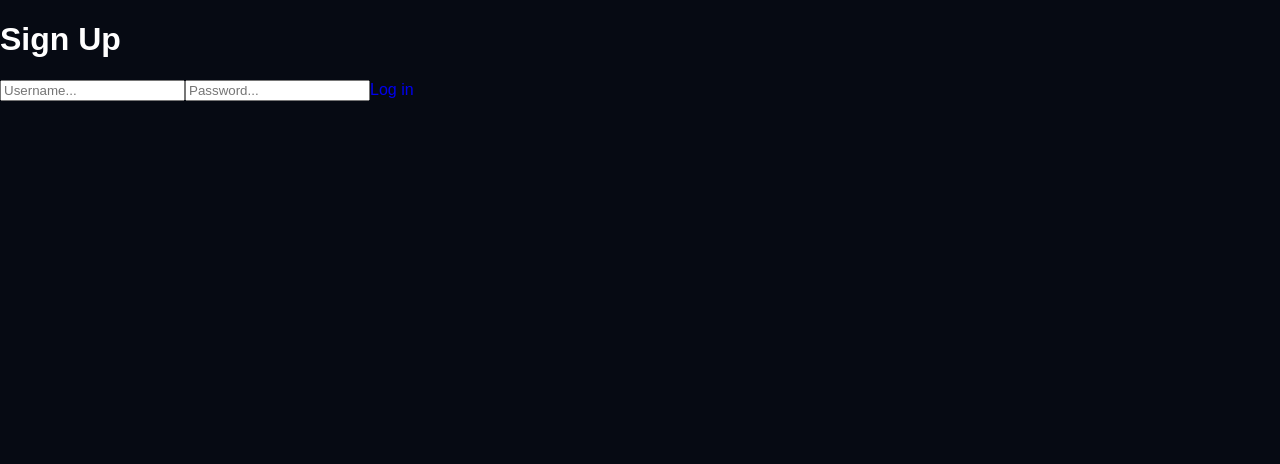
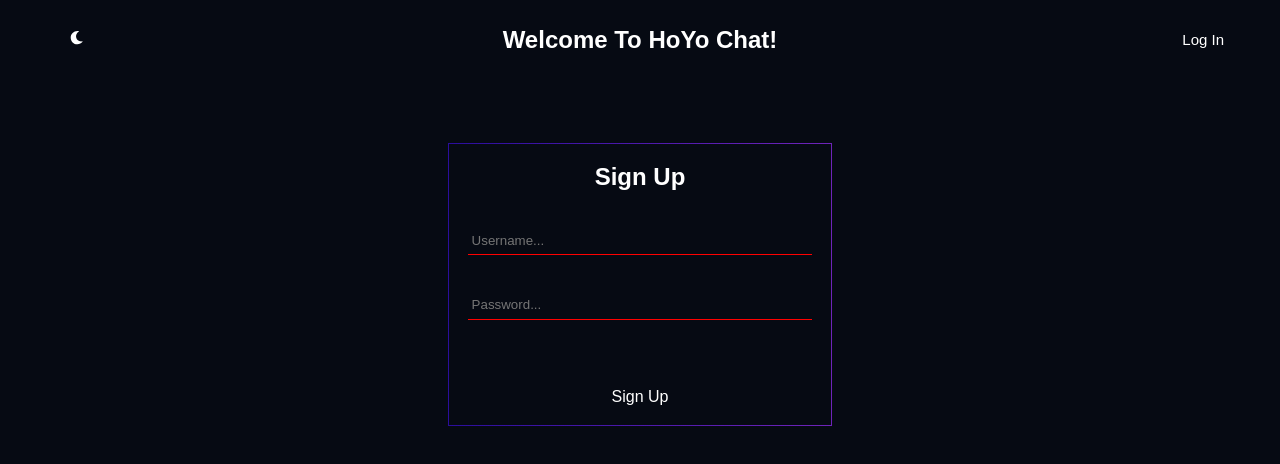
Before and after one commit to Mix4Pro/ChatBeta, a React (Create React App) app: page /registration in a window 1280 px wide. Shown: the top 464 px of the page. Built offline with nearby package versions, Linux system fonts and the light colour scheme; no server answers.

Commit message:
Second Commit

```diff
--- a/src/App.js
+++ b/src/App.js
@@ -3,7 +3,7 @@ import io from "socket.io-client"
 import MainLogin from './components/Login';
 import Chat from "./components/Chat"
 import {BrowserRouter as Router , Routes , Route} from 'react-router-dom'
-import Registration from './components/Registration';
+import MainRegistration from './components/Registration';
 const socket = io.connect("https://chatbeta.onrender.com");
 // let navigation;
 function App() {
@@ -19,7 +19,7 @@ function App() {
             <Chat socket={socket}/>
           } />
           <Route path='/registration' element={
-            <Registration />
+            <MainRegistration />
           } />
         </Routes>
       </Router>
--- a/src/components/Registration.js
+++ b/src/components/Registration.js
@@ -1,58 +1,213 @@
-import React, { Fragment, useState } from 'react'
+import React, { Component } from 'react'
 import axios from "axios"
 import { useNavigate} from 'react-router-dom'
 import {Link} from 'react-router-dom'
 import {ToastContainer,toast} from "react-toastify"
+import { FaMoon } from 'react-icons/fa';
 import 'react-toastify/dist/ReactToastify.css';
 
-function Registration() {
-    const navigate = useNavigate()
-    const [username , setUsername] = useState('')
-    const [password , setPassword] = useState('')
-    const toastOptions = {
+// function Registration() {
+//     const navigate = useNavigate()
+//     const [username , setUsername] = useState('')
+//     const [password , setPassword] = useState('')
+//     const [theme,setTheme] = useState()
+//     const toastOptions = {
+//       className: "toast",
+//       position: 'bottom-right',
+//       autoClose: 8000,
+//       pauseOnHover: true,
+//       draggable: true,
+//     }
+//     const RegUser = async (e) => {
+
+//     }
+
+//     const changeTheme = ()=>{
+//       await this.setState({
+//         theme: !this.state.theme
+//       })
+//       localStorage.setItem('theme', this.state.theme)
+
+//       if(this.state.theme === true){
+//         document.body.style.background = '#fff'
+//         console.log('white')
+//       }else{
+//         document.body.style.background = '#060A13'
+//         console.log('dark')
+//       }
+//     }
+//   return (
+//     <Fragment>
+//     <div className={
+//         this.state.theme ? 'main-login-div light' : 'main-login-div dark'
+//       }>
+//         <div className='login-header'>
+//           <div className='theme-div'>
+//             <button className='theme' onClick={changeTheme}><FaMoon style={{color: this.state.theme ? '#000' : '#fff'}} /></button>
+//           </div>
+
+//             <h2>Welcome To HoYo Chat!</h2>
+
+//             <Link className='btn-sign-up' to='/registration'>Sign Up</Link>
+//         </div>
+
+//         <div className='login-form-div'>
+//           <div className='login-form-inner-div'>
+//             <h2>Log In</h2>
+//             <form className='form' action='/' method='POST' onSubmit={()=> this.regUser}>
+//               <input
+//                 type='text'
+//                 ref={this.inputs}
+//                 placeholder="Username..."
+//                 className='login-form-inp'
+//                 onChange={(e)=>{setUsername(e.target.value)}}
+//               />
+
+//               <input
+//                 type='password'
+//                 placeholder="Password..."
+//                 className='login-form-inp'
+//                 onChange={(e)=>{setPassword(e.target.value)}}
+//               />
+//             </form>
+//             <Link className='btn-form' type='button' onClick={this.RegUser} username={this.state.username}>Sign Up</Link>
+//           </div>
+//         </div>
+//         <ToastContainer />
+//       </div>
+//       </Fragment>
+//   )
+// }
+
+
+class Registration extends Component {
+  constructor(props){
+    super(props);
+    this.RegUser = this.RegUser.bind(this)
+    this.changeTheme = this.changeTheme.bind(this)
+
+    this.inputs = React.createRef();
+  }
+
+  state = {
+    username: '',
+    password: '',
+    theme: false,
+    toastOptions: {
       className: "toast",
       position: 'bottom-right',
       autoClose: 8000,
       pauseOnHover: true,
       draggable: true,
     }
-    const RegUser = async (e) => {
+  }
+
+  async RegUser(e){
     try{
+      let username = this.state.username
+      let password = this.state.password
+      console.log(username , password)
       await axios.post('https://chatbeta.onrender.com/registration' , {
           username , password
       })
 
       localStorage.setItem("username",username)
-            navigate('/chat')
+      this.props.navigate('/chat')
     }catch(e){
       console.log(e)
-            toast.error("This user already exists", toastOptions)
+      toast.error("This user already exists", this.state.toastOptions)
     }
     }
+
+    async changeTheme(){
+      await this.setState({
+
+        theme: !this.state.theme
+      })
+      localStorage.setItem('theme', this.state.theme)
+
+      if(this.state.theme === true){
+        document.body.style.background = '#fff'
+        console.log('white')
+      }else{
+        document.body.style.background = '#060A13'
+        console.log('dark')
+      }
+    }
+  componentWillMount(){
+    if(localStorage.getItem('theme') === null){
+      localStorage.setItem('theme', this.state.theme)
+    }else{
+      this.setState({
+        theme: (localStorage.getItem('theme') === 'true')
+      })
+      if(this.state.theme === true){
+        document.body.style.background = '#fff'
+        console.log('white')
+      }else{
+        document.body.style.background = '#060A13'
+        console.log('dark')
+      }
+    }
+
+  }
+
+
+  render() {
     return (
-    <Fragment>
-    <div className='div-login-form'>
-        <div className='login-form'>
-          <h1>Sign Up</h1>
-          <form action='/registration' method='POST' onSubmit={()=> RegUser}>
+      <div className={
+        this.state.theme ? 'main-login-div light' : 'main-login-div dark'
+      }>
+        <div className='login-header'>
+          <div className='theme-div'>
+            <button className='theme' onClick={this.changeTheme}><FaMoon style={{color: this.state.theme ? '#000' : '#fff'}} /></button>
+          </div>
+
+            <h2>Welcome To HoYo Chat!</h2>
+
+            <Link className='btn-sign-up' to='/'>Log In</Link>
+        </div>
+
+        <div className='login-form-div'>
+          <div className='login-form-inner-div'>
+            <h2>Sign Up</h2>
+            <form className='form' action='/' method='POST' onSubmit={()=> this.RegUser}>
               <input
                 type='text'
+                ref={this.inputs}
                 placeholder="Username..."
-              onChange={(e)=>{setUsername(e.target.value)}}
+                className='login-form-inp'
+                onChange={(e)=>{
+                  this.setState({
+                    username: e.target.value
+                  })
+                }}
               />
 
               <input
                 type='password'
                 placeholder="Password..."
-              onChange={(e)=>{setPassword(e.target.value)}}
+                className='login-form-inp'
+                onChange={(e)=>{
+                  this.setState({
+                    password: e.target.value
+                  })
+                }}
               />
-            <Link type='button' onClick={RegUser}>Log in</Link>
             </form>
+            <Link className='btn-form' type='button' onClick={this.RegUser} username={this.state.username}>Sign Up</Link>
           </div>
         </div>
         <ToastContainer />
-      </Fragment>
-  )
+      </div>
+    );
+  }
 }
 
-export default Registration
+export default function MainRegistration (props){
+  const navigate = useNavigate()
+
+  return <Registration socket={props.socket} navigate={navigate} />
+}
+
+// export default Registration
```
Lines whose indentation alone changed are shown as unchanged.
